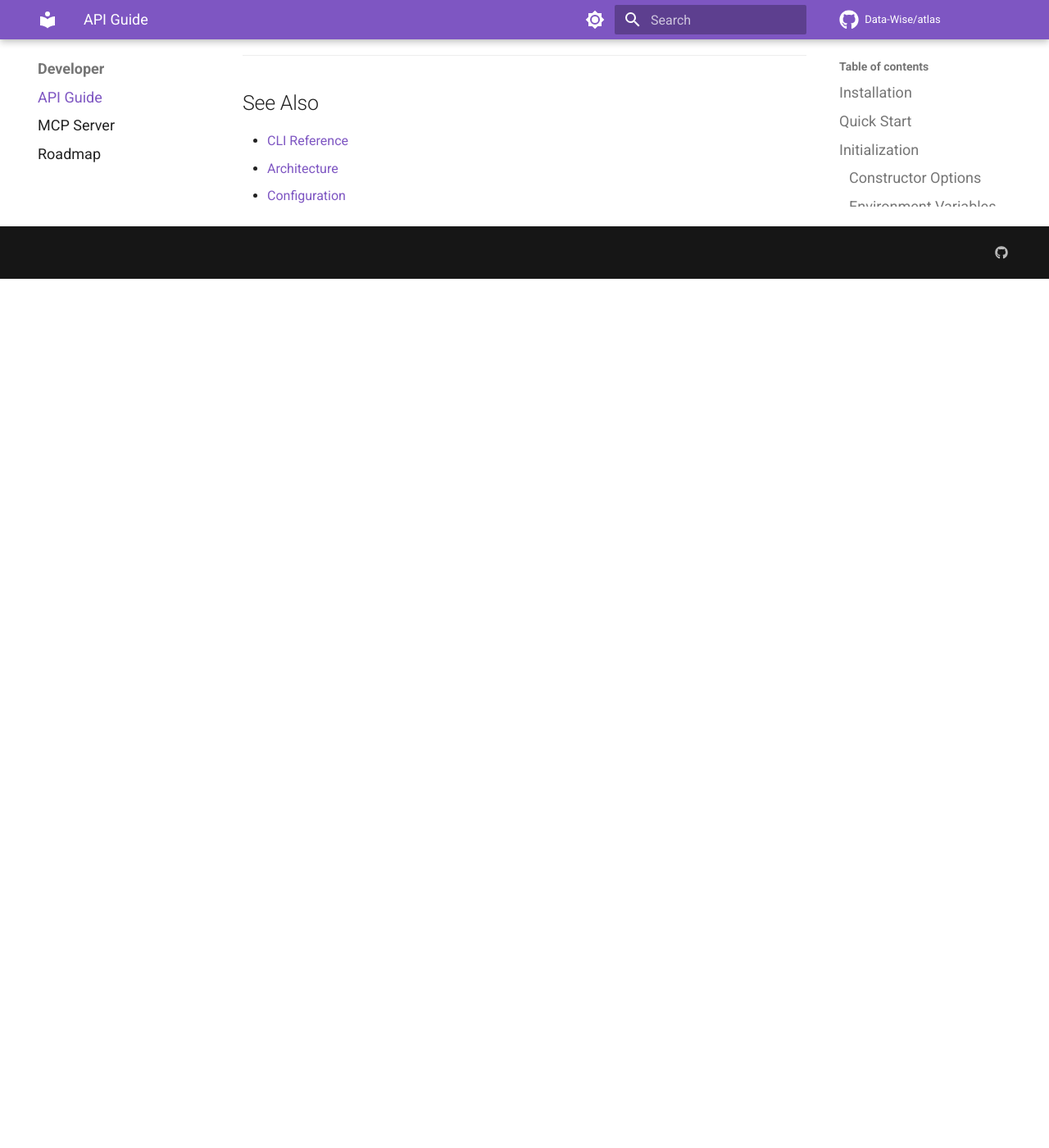
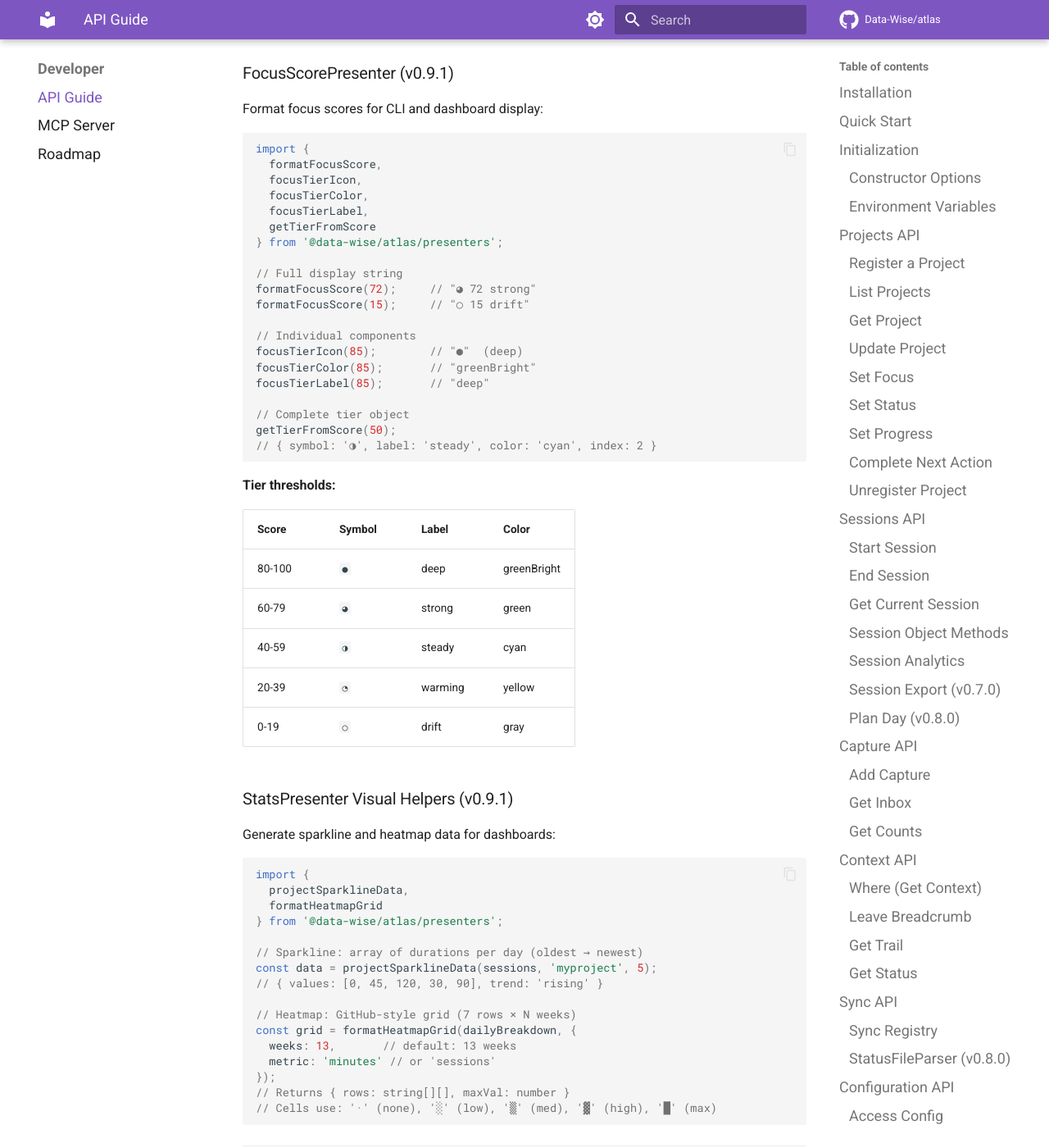
Before and after one commit to Data-Wise/atlas, an MkDocs documentation site: the page built from docs/API-GUIDE.md, in a window 1280 px wide and 1400 px high, scrolled down 19860 px. Shown: the whole window at 82% size. Built offline with MkDocs 1.6.1 and Material for MkDocs 9.7.7, drawn with Linux system fonts in a browser that asks for light colours; comment, search, counter and statistics services are not loaded; before the commit the page ends 20200 px from its top, so only the background shows below that; some of the changed text lies outside the part shown.

Commit message:
docs: update 4 docs with v0.9.1 visual feature coverage
- REFCARD: sidebar focus tiers, sparklines, inspector heatmap, themes
- CONFIGURATION: correct theme options (nord/solarized/mono/high-contrast)
- DIAGRAMS: add #14 Visual Pipeline mermaid diagram
- API-GUIDE: FocusScorePresenter, sparkline/heatmap helpers, fix theme refs

Co-Authored-By: Claude Opus 4.6 <noreply@anthropic.com>

````diff
--- a/docs/API-GUIDE.md
+++ b/docs/API-GUIDE.md
@@ -1024,9 +1024,9 @@ progressBar(75, 20); // "{green-fg}███████████████
 getStatusIcon('active');  // "{green-fg}●{/}"
 getStatusIcon('blocked'); // "{red-fg}✖{/}"
 
-// Available themes
+// Available themes (v0.9.1: default, nord, solarized, mono, high-contrast)
 console.log(themes.default.primary); // "blue"
-console.log(themes.dark.primary);    // "magenta"
+console.log(themes.nord.primary);    // "blue"
 ```
 
 ### Ink Component Status Icons (v0.9.1)
@@ -1045,6 +1045,66 @@ const STATUS_ICON = {
 };
 ```
 
+### FocusScorePresenter (v0.9.1)
+
+Format focus scores for CLI and dashboard display:
+
+```javascript
+import {
+  formatFocusScore,
+  focusTierIcon,
+  focusTierColor,
+  focusTierLabel,
+  getTierFromScore
+} from '@data-wise/atlas/presenters';
+
+// Full display string
+formatFocusScore(72);     // "◕ 72 strong"
+formatFocusScore(15);     // "○ 15 drift"
+
+// Individual components
+focusTierIcon(85);        // "●"  (deep)
+focusTierColor(85);       // "greenBright"
+focusTierLabel(85);       // "deep"
+
+// Complete tier object
+getTierFromScore(50);
+// { symbol: '◑', label: 'steady', color: 'cyan', index: 2 }
+```
+
+**Tier thresholds:**
+
+| Score | Symbol | Label | Color |
+|-------|--------|-------|-------|
+| 80-100 | `●` | deep | greenBright |
+| 60-79 | `◕` | strong | green |
+| 40-59 | `◑` | steady | cyan |
+| 20-39 | `◔` | warming | yellow |
+| 0-19 | `○` | drift | gray |
+
+### StatsPresenter Visual Helpers (v0.9.1)
+
+Generate sparkline and heatmap data for dashboards:
+
+```javascript
+import {
+  projectSparklineData,
+  formatHeatmapGrid
+} from '@data-wise/atlas/presenters';
+
+// Sparkline: array of durations per day (oldest → newest)
+const data = projectSparklineData(sessions, 'myproject', 5);
+// { values: [0, 45, 120, 30, 90], trend: 'rising' }
+
+// Heatmap: GitHub-style grid (7 rows × N weeks)
+const grid = formatHeatmapGrid(dailyBreakdown, {
+  weeks: 13,       // default: 13 weeks
+  metric: 'minutes' // or 'sessions'
+});
+// Returns { rows: string[][], maxVal: number }
+// Cells use: '·' (none), '░' (low), '▒' (med), '▓' (high), '█' (max)
+```
+
 ---
 
 ## See Also
````
Also changed, not shown: docs/CONFIGURATION.md (+11 -3 lines), docs/DIAGRAMS.md (+67 -0 lines), docs/REFCARD.md (+8 -4 lines).
